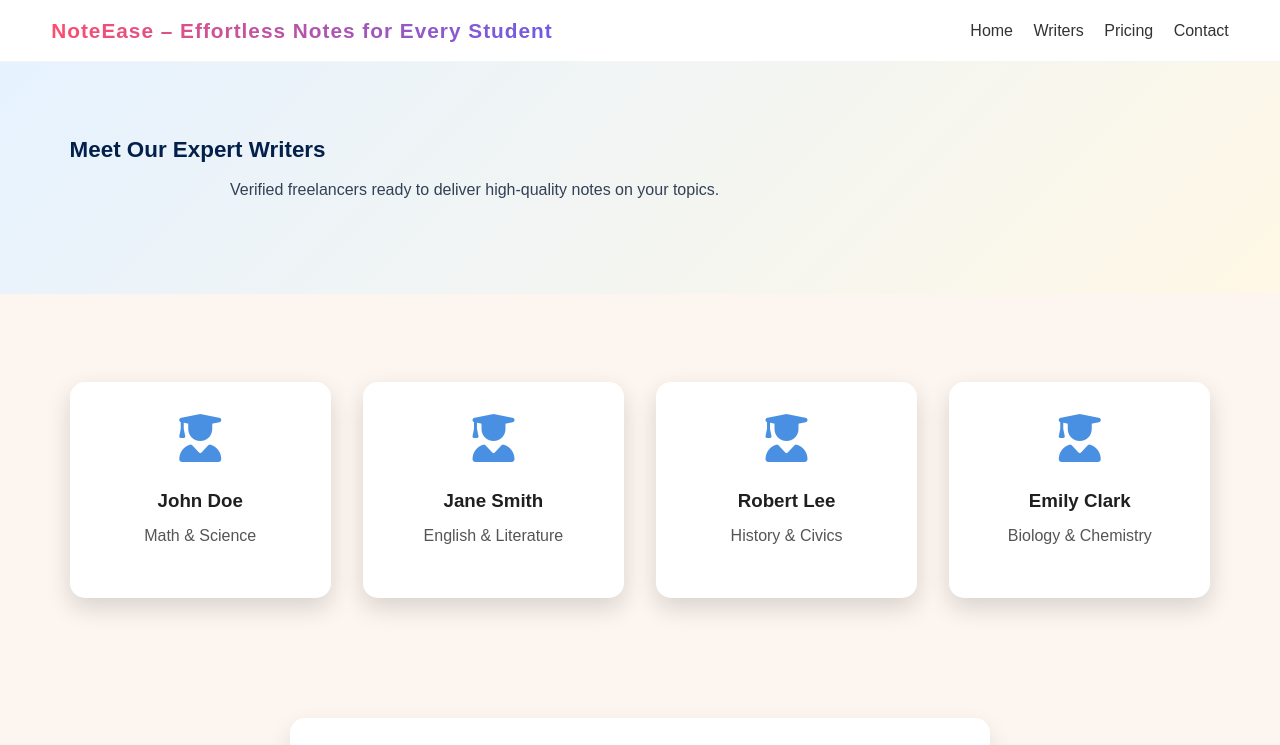
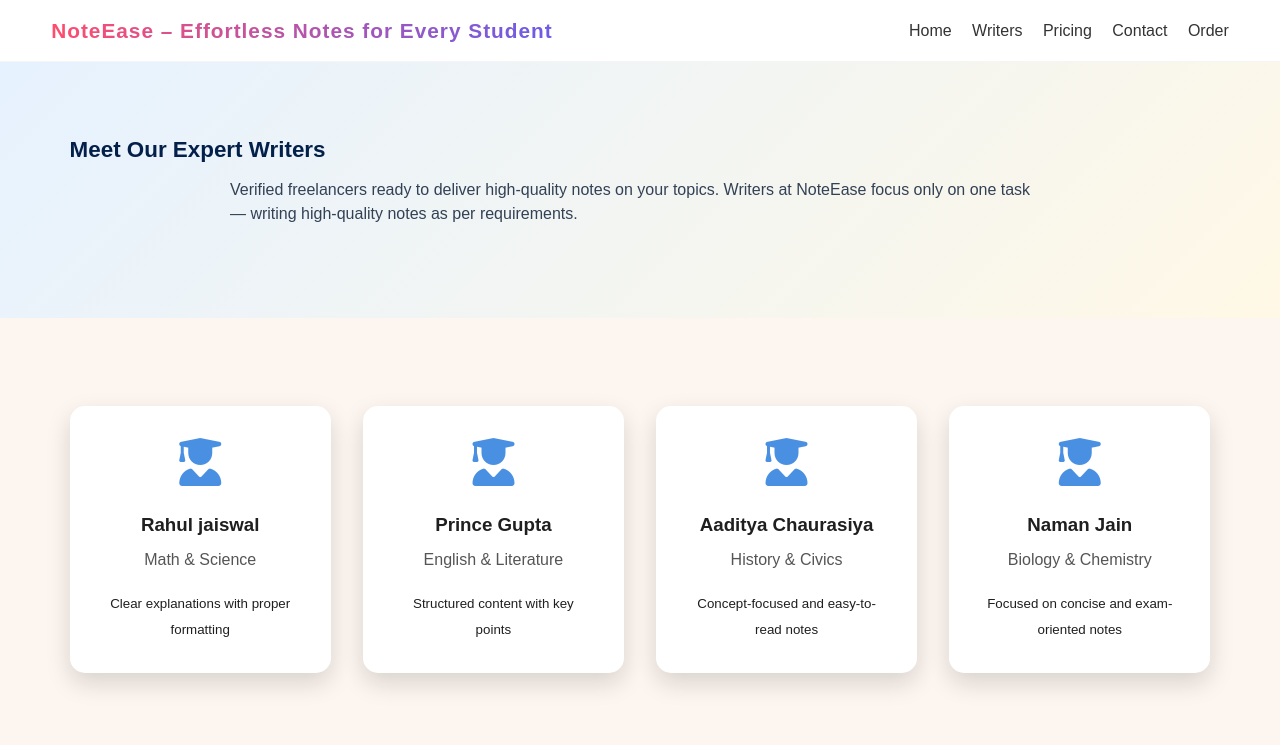
Before and after one commit to PradyumanMishra20/noteease-website, a website: page writers.html in a window 1280 px wide. Shown: the top 745 px of the page. Drawn offline with nearby package versions, Linux system fonts and the light colour scheme.

Commit message:
Update writers.html

```diff
--- a/writers.html
+++ b/writers.html
@@ -19,6 +19,7 @@
       <a href="writers.html">Writers</a>
       <a href="pricing.html">Pricing</a>
       <a href="contact.html">Contact</a>
+      <a href="order.html">Order</a>
     </nav>
   </div>
 </header>
@@ -26,7 +27,7 @@
 <section class="hero">
   <div class="container">
     <h2>Meet Our Expert Writers</h2>
-    <p>Verified freelancers ready to deliver high-quality notes on your topics.</p>
+    <p>Verified freelancers ready to deliver high-quality notes on your topics. Writers at NoteEase focus only on one task — writing high-quality notes as per requirements.</p>
   </div>
 </section>
 
@@ -34,23 +35,27 @@
   <div class="container">
     <div class="writer" data-aos="fade-up">
       <i class="fas fa-user-graduate"></i>
-      <h3>John Doe</h3>
+      <h3>Rahul jaiswal</h3>
       <p>Math & Science</p>
+      <small>Clear explanations with proper formatting</small>
     </div>
     <div class="writer" data-aos="fade-up" data-aos-delay="100">
       <i class="fas fa-user-graduate"></i>
-      <h3>Jane Smith</h3>
+      <h3>Prince Gupta</h3>
       <p>English & Literature</p>
+       <small>Structured content with key points</small>
     </div>
     <div class="writer" data-aos="fade-up" data-aos-delay="200">
       <i class="fas fa-user-graduate"></i>
-      <h3>Robert Lee</h3>
+      <h3>Aaditya Chaurasiya</h3>
       <p>History & Civics</p>
+      <small>Concept-focused and easy-to-read notes</small>
     </div>
     <div class="writer" data-aos="fade-up" data-aos-delay="300">
       <i class="fas fa-user-graduate"></i>
-      <h3>Emily Clark</h3>
+      <h3>Naman Jain</h3>
       <p>Biology & Chemistry</p>
+       <small>Focused on concise and exam-oriented notes</small>
     </div>
   </div>
 </section>
```
